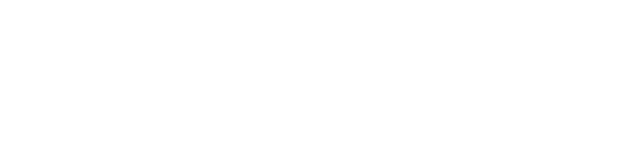
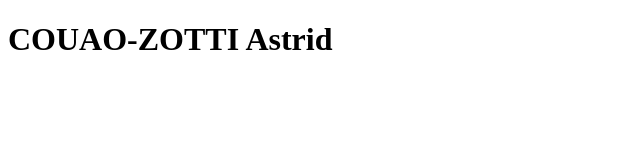
Before and after one commit to CzAstrid25/git-mon-cv, a plain HTML site: page index.html in a window 1280 px wide. Shown: the whole page, without its empty margins (0-640 px from the left). Drawn offline with Linux system fonts and the light colour scheme.

Commit message:
mise en place de la section titre

```diff
--- a/index.html
+++ b/index.html
@@ -6,6 +6,8 @@
     <title>CV</title>
 </head>
 <body>
-
+    <header>
+        <h1>COUAO-ZOTTI Astrid</h1>
+    </header>
 </body>
 </html>
```
